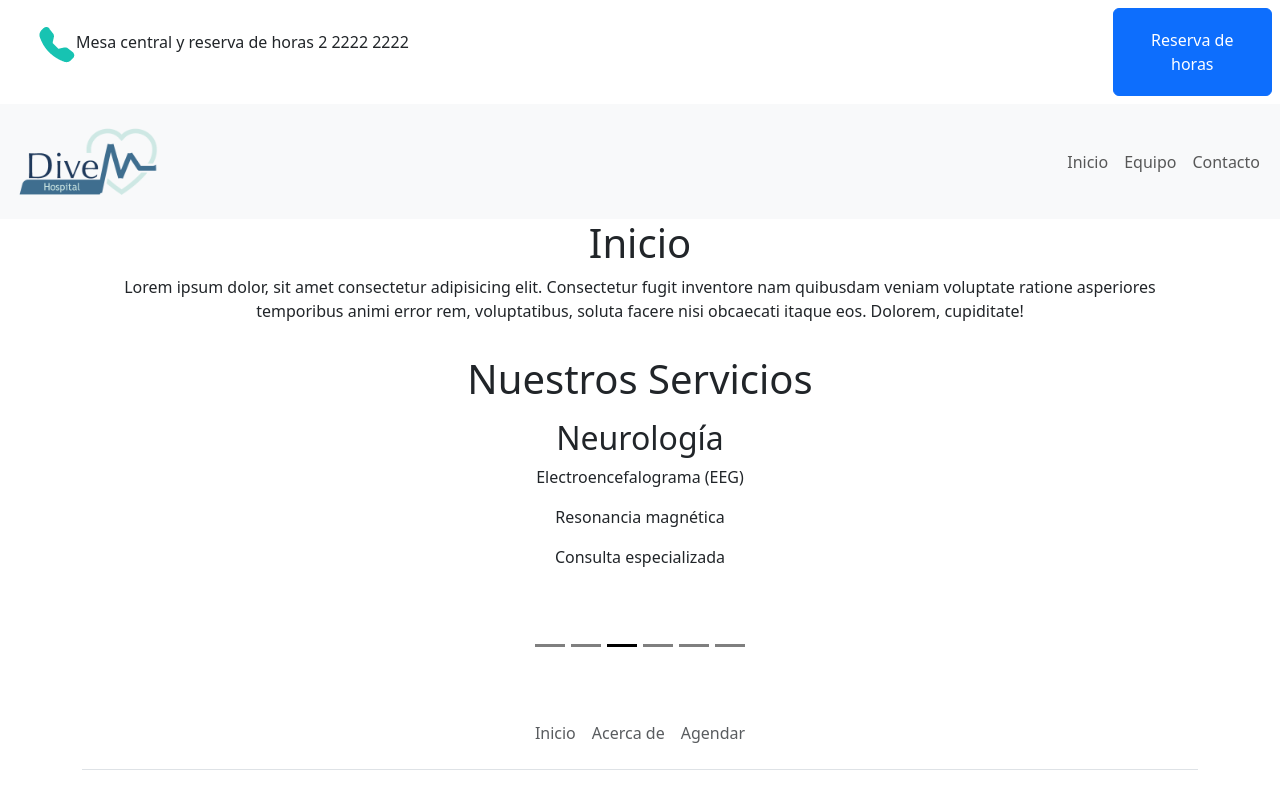
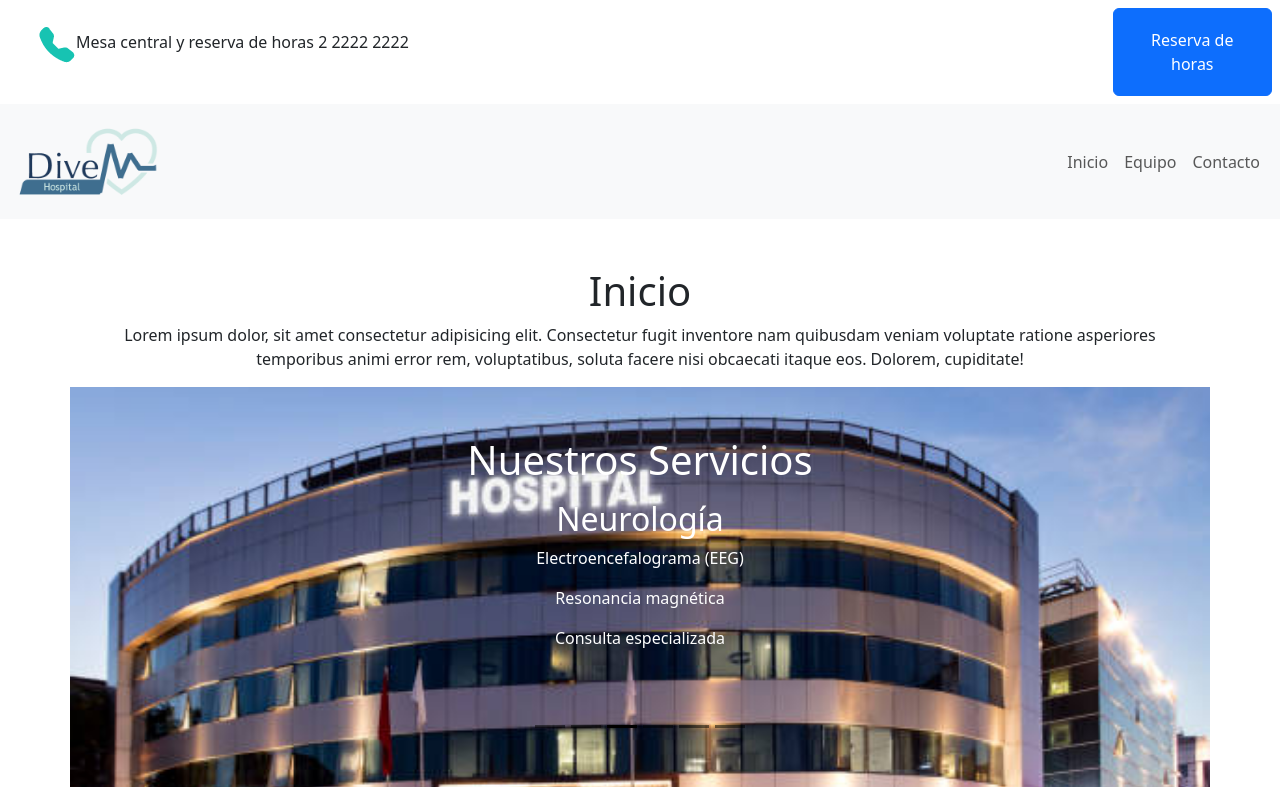
Before and after one commit to mr-pineda/M5-LabVirual1, a React (Vite) app: page / in a window 1280 px wide. Shown: the top 790 px of the page. Built offline with nearby package versions, Linux system fonts and the light colour scheme.

Commit message:
Agregando imágen en el fondo del home

```diff
--- a/src/pages/Home.tsx
+++ b/src/pages/Home.tsx
@@ -2,6 +2,7 @@ import { useEffect, useState } from 'react';
 import { Carousel, Container } from 'react-bootstrap';
 import axios from 'axios';
 import { Doctor, Service } from '../types/data';
+/*import './';*/
 
 function Home() {
   const [services, setServices] = useState<Service[]>([]);
@@ -30,7 +31,7 @@ function Home() {
   return (
     <>
       <Container className='d-flex flex-column justify-content-center align-items-center'>
-        <h1>Inicio</h1>
+        <h1 className='mt-5'>Inicio</h1>
         <p className='text-center'>
           Lorem ipsum dolor, sit amet consectetur adipisicing elit. Consectetur
           fugit inventore nam quibusdam veniam voluptate ratione asperiores
@@ -39,13 +40,21 @@ function Home() {
         </p>
       </Container>
 
-      <Container className='d-flex flex-column justify-content-center align-items-center'>
-        <h1 className='my-3'>Nuestros Servicios</h1>
+      <Container className='d-flex flex-column justify-content-center align-items-center'
+      style={{
+        width: '100%',
+        height: '400px',
+        backgroundImage: 'url("/assets/img/hospital.jpg")',
+        backgroundSize: 'cover',
+        backgroundPosition: 'center',
+        backgroundRepeat: 'no-repeat',
+      }}>
+        <h1 className='my-3 text-white'>Nuestros Servicios</h1>
         <Carousel fade controls={false} interval={1500} variant='dark'>
           {services.map(({ global, services }, idx) => (
             <Carousel.Item
               key={idx}
-              className=' d-flex flex-column justify-content-center align-items-center'
+              className=' d-flex flex-column justify-content-center align-items-center text-white'
             >
               <h2>{global}</h2>
               {services.map((service, idx) => (
```
Also changed, not shown: public/assets/img/hospital.jpg (added).
